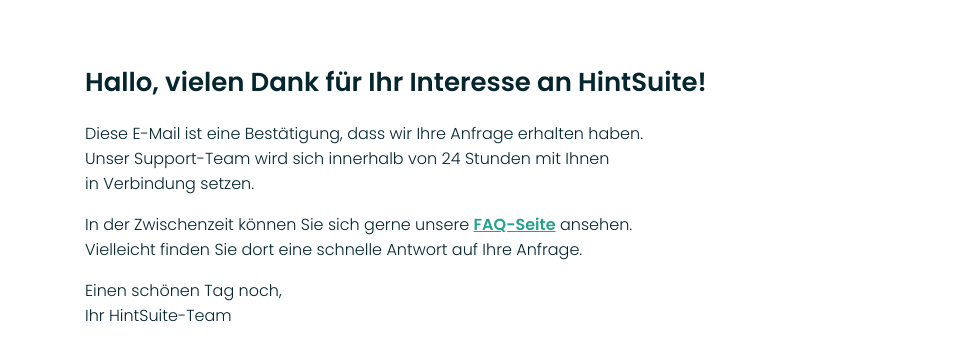
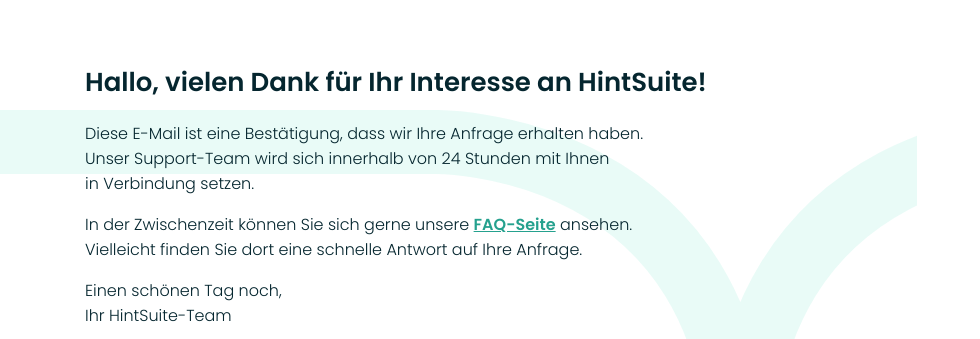
Before and after one commit to brnnkva/email-template, a plain HTML site: page index.html in a window 1280 px wide. Shown: the part 110-449 px from the top of the page, without its empty margins (0-980 px from the left). Drawn offline with Linux system fonts and the light colour scheme; the site is published under a folder, as on GitHub Pages, so addresses that start at the root find nothing.

Commit message:
moved background vector

```diff
--- a/index.html
+++ b/index.html
@@ -46,7 +46,7 @@ body {
 width: 917px;
 height: 505px;
 position: absolute;
-background-image: url("/media/Vector.svg");
+background-image: url("Vector.svg");
 background-repeat: no-repeat;
 background-position: 0px 220px;
 color: var(--text-color);
@@ -104,7 +104,6 @@ height: 27.87px;
     margin-left: 25px;
     margin-right: 25px;
 }
-
-    </style>
+</style>
 </body>
 </html>
```
Also changed, not shown: Vector.svg (renamed from media/Vector.svg).
